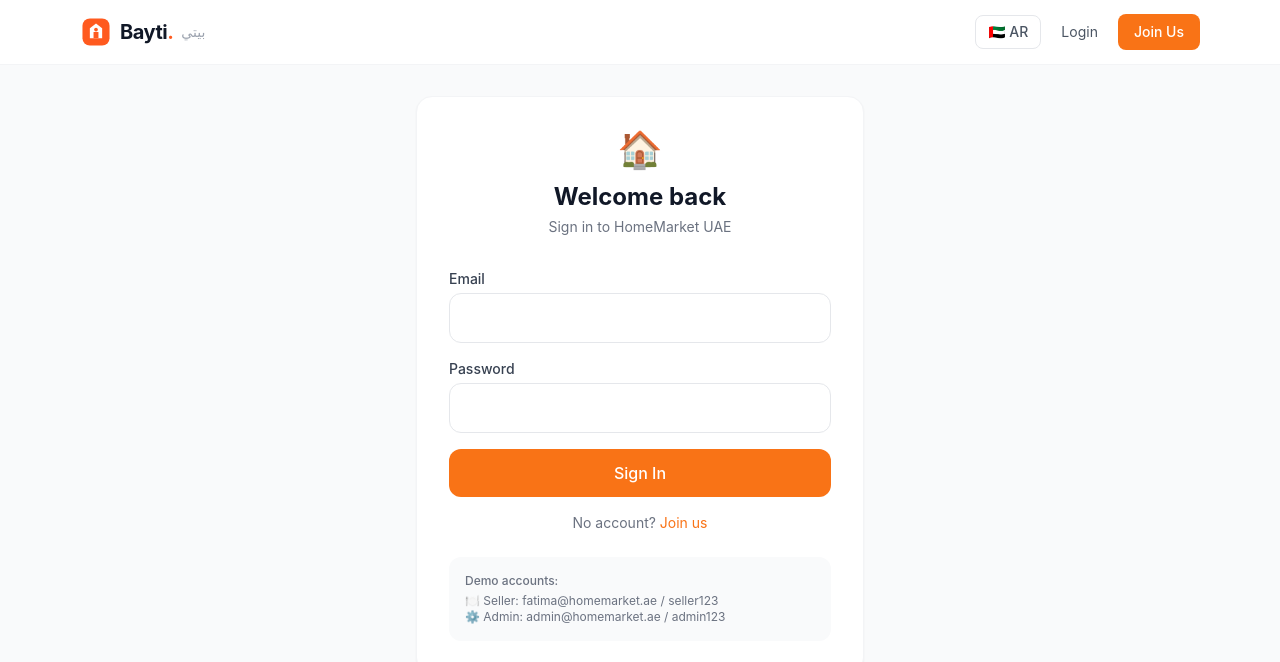
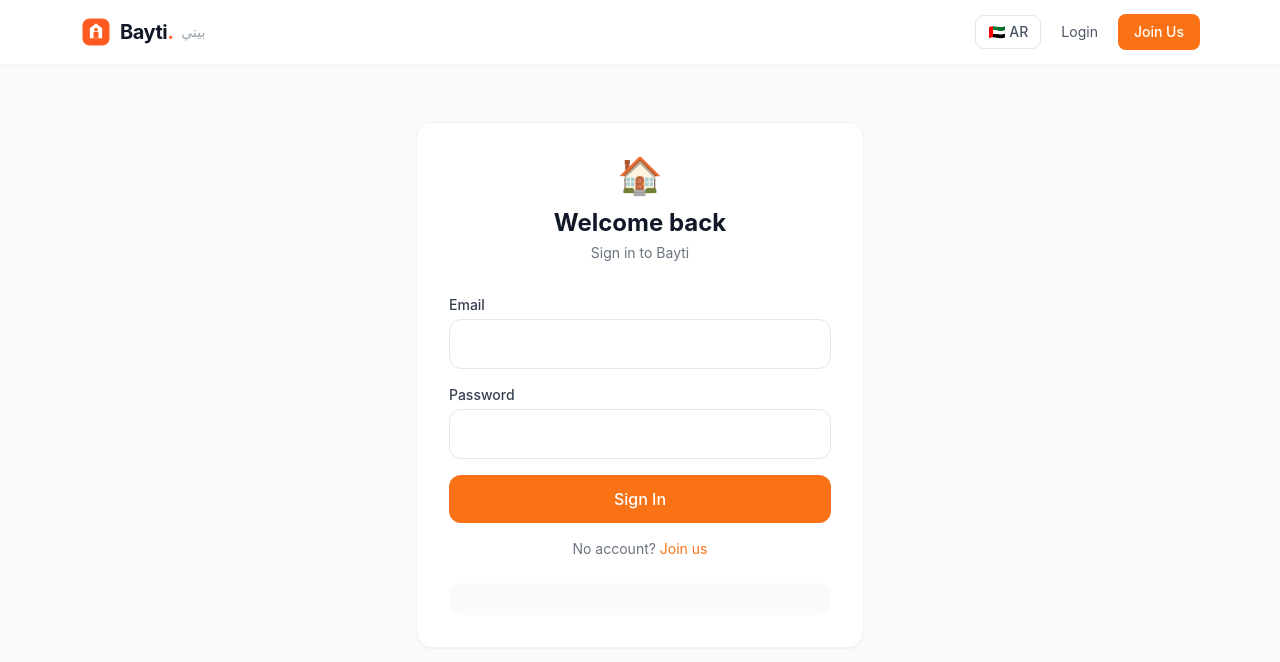
Before and after one commit to qnetofficialemail-sudo/bayti-frontend, a React (Create React App) app: page /login in a window 1280 px wide. Shown: the top 662 px of the page. Built offline with nearby package versions, Linux system fonts and the light colour scheme.

Commit message:
Remove demo credentials and fix HomeMarket UAE naming on login page

```diff
--- a/src/pages/Auth.tsx
+++ b/src/pages/Auth.tsx
@@ -30,7 +30,7 @@ export function LoginPage() {
         <div className="text-center mb-8">
           <div className="text-4xl mb-3">🏠</div>
           <h1 className="text-2xl font-bold text-gray-900">{isArabic ? "أهلاً بعودتك" : "Welcome back"}</h1>
-          <p className="text-gray-500 text-sm mt-1">{isArabic ? "تسجيل الدخول إلى HomeMarket UAE" : "Sign in to HomeMarket UAE"}</p>
+          <p className="text-gray-500 text-sm mt-1">{isArabic ? "تسجيل الدخول إلى بيتي" : "Sign in to Bayti"}</p>
         </div>
         {error && <div className="bg-red-50 text-red-600 text-sm px-4 py-3 rounded-lg mb-4">{error}</div>}
         <form onSubmit={handleSubmit} className="space-y-4">
@@ -54,9 +54,7 @@ export function LoginPage() {
           <Link to="/register" className="text-orange-500 hover:underline">{isArabic ? "انضم إلينا" : "Join us"}</Link>
         </div>
         <div className="mt-6 p-4 bg-gray-50 rounded-xl text-xs text-gray-500">
-          <p className="font-medium mb-1">{isArabic ? "حسابات تجريبية:" : "Demo accounts:"}</p>
-          <p>🍽️ {isArabic ? "بائع:" : "Seller:"} fatima@homemarket.ae / seller123</p>
-          <p>⚙️ {isArabic ? "مدير:" : "Admin:"} admin@homemarket.ae / admin123</p>
+
         </div>
       </div>
     </div>
```
